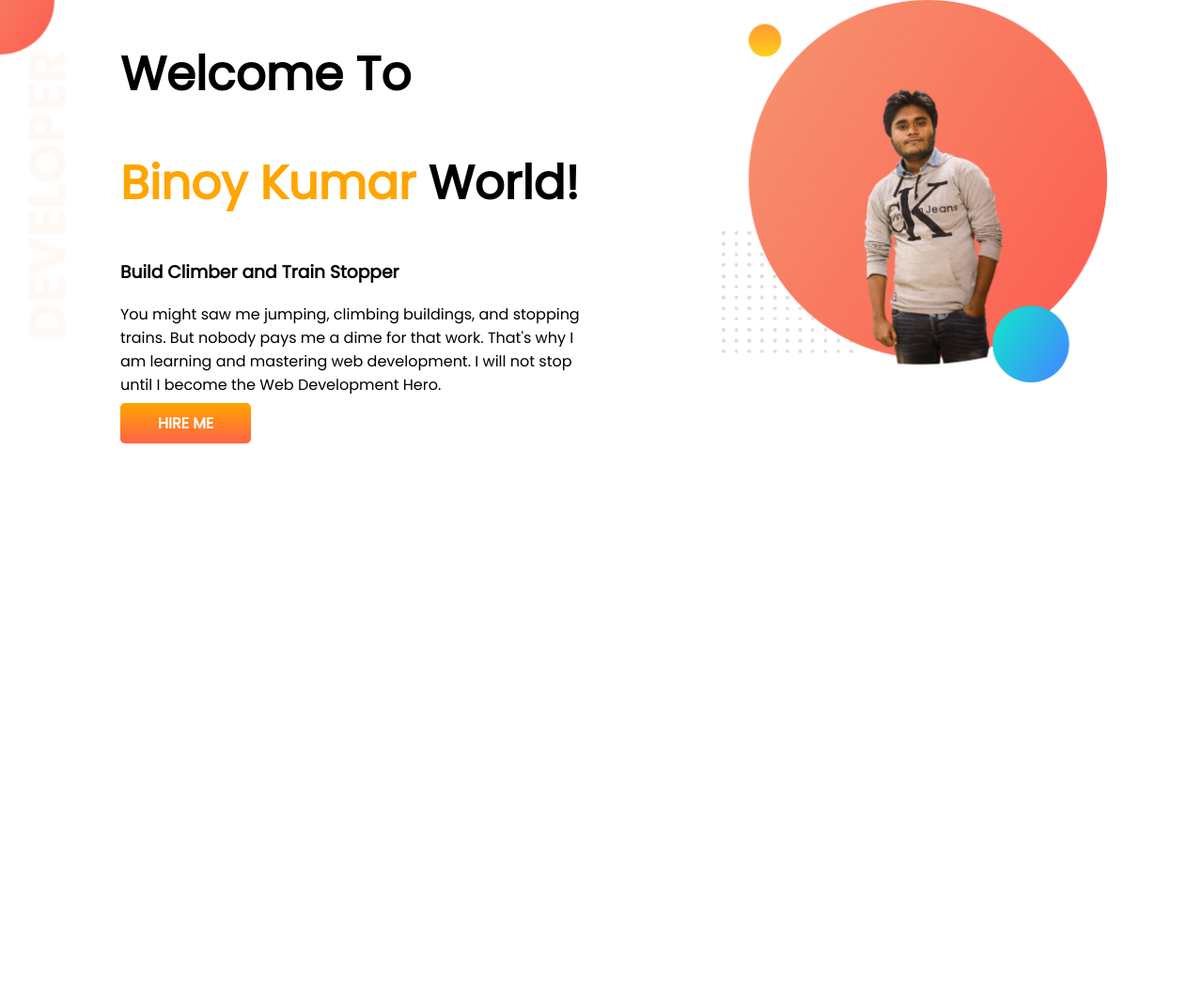
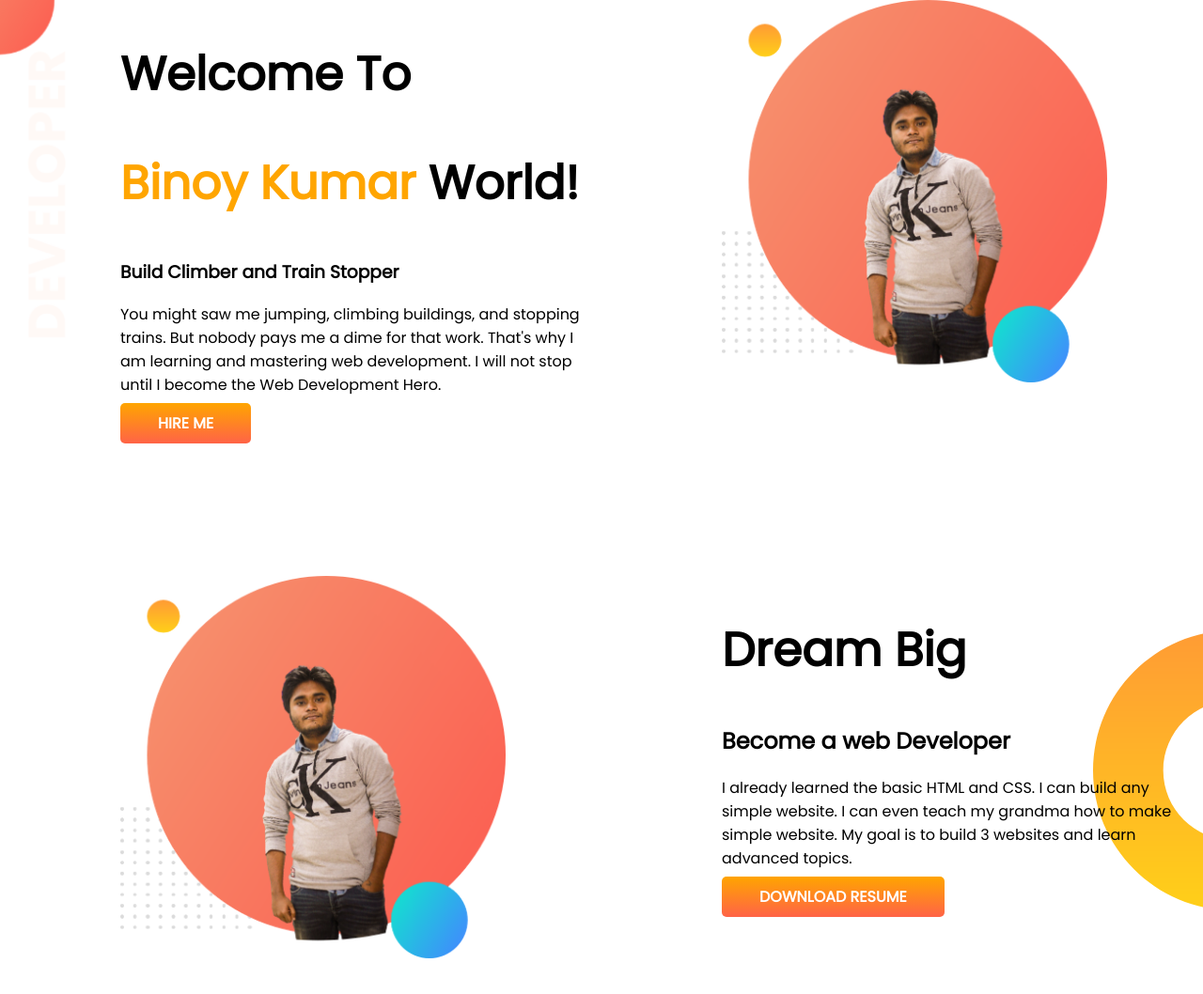
Before and after one commit to binoykd/developer-portfolio, a plain HTML site: page index.html in a window 1280 px wide. Shown: the whole page at 94% size. Before the commit the page ends 800 px from the top, so only its background shows below. Drawn offline with Linux system fonts and the light colour scheme.

Commit message:
second secion added

```diff
--- a/index.html
+++ b/index.html
@@ -30,6 +30,25 @@
             <img src="images/Binoy-pic-with-bg.png" alt="">
         </div>
     </section>
+    <section class="Dream-big">
+        <div class="half-width">
+            <img src="images/Binoy-pic-with-bg.png" alt="">
+        </div>
+        <div class="half-width">
+            <h1>Dream Big</h2>
+                <h2> Become a web Developer</h3>
+                    <p>I already learned the basic HTML and CSS. I can build any simple website. I can even teach my
+                        grandma how to make simple website. My goal is to build 3 websites and learn advanced topics.
+                    </p>
+                    <a class="link-button" target="-blank" href="">DOWNLOAD RESUME</a>
+        </div>
+
+
+
+
+
+
+    </section>
 </body>
 
 </html>
--- a/style.css
+++ b/style.css
@@ -1,6 +1,6 @@
 body{
     font-family: 'Poppins', sans-serif;
-    margin: 0;
+    margin: 0px;
 }
 h1{
 font-size: 50px;
@@ -9,6 +9,7 @@
 .orange-color{color: orange;}
 section{
     display: flex;
+    margin-bottom: 150px;
 }
 .half-width{
     width: 50%;
@@ -29,3 +30,8 @@
 background-image: url(images/top-banner.png);
 background-repeat: no-repeat;
 }
+.Dream-big{
+   background-image: url(images/dream-bg.png);
+   background-repeat: no-repeat;
+   background-position: right;
+}
```
